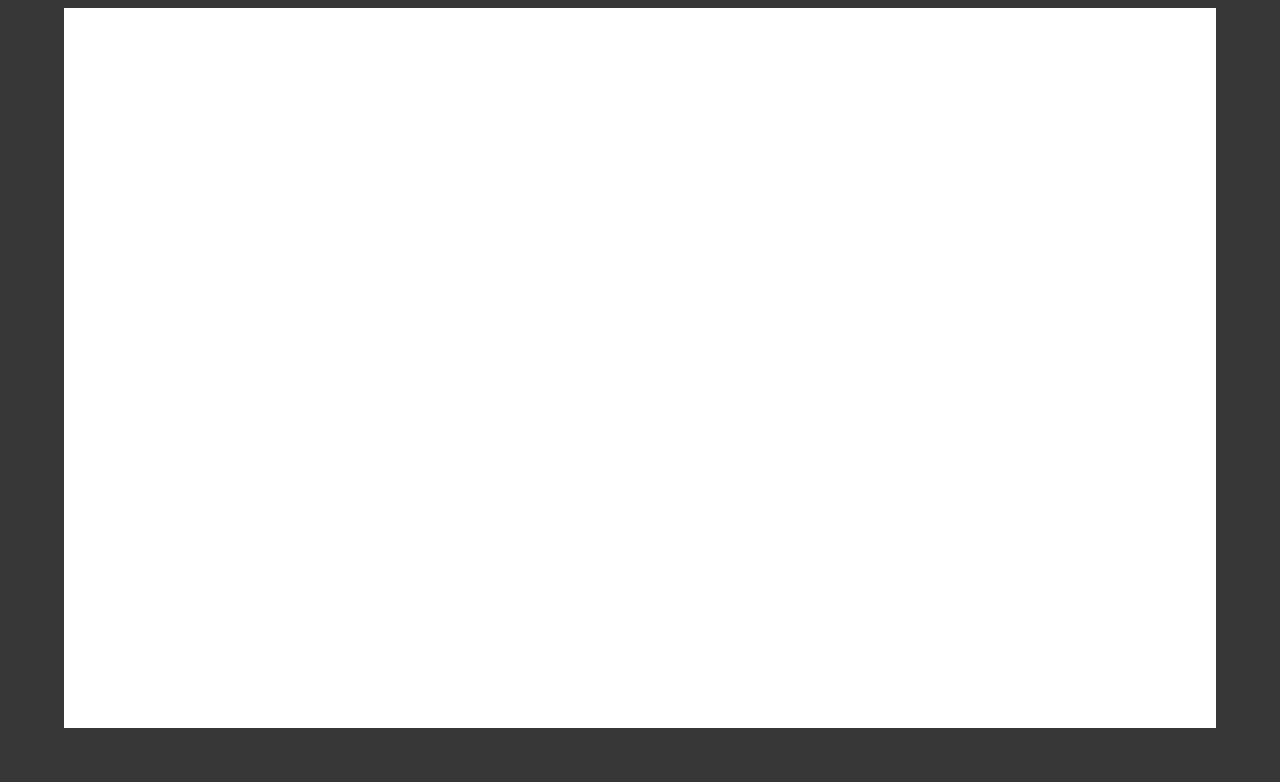
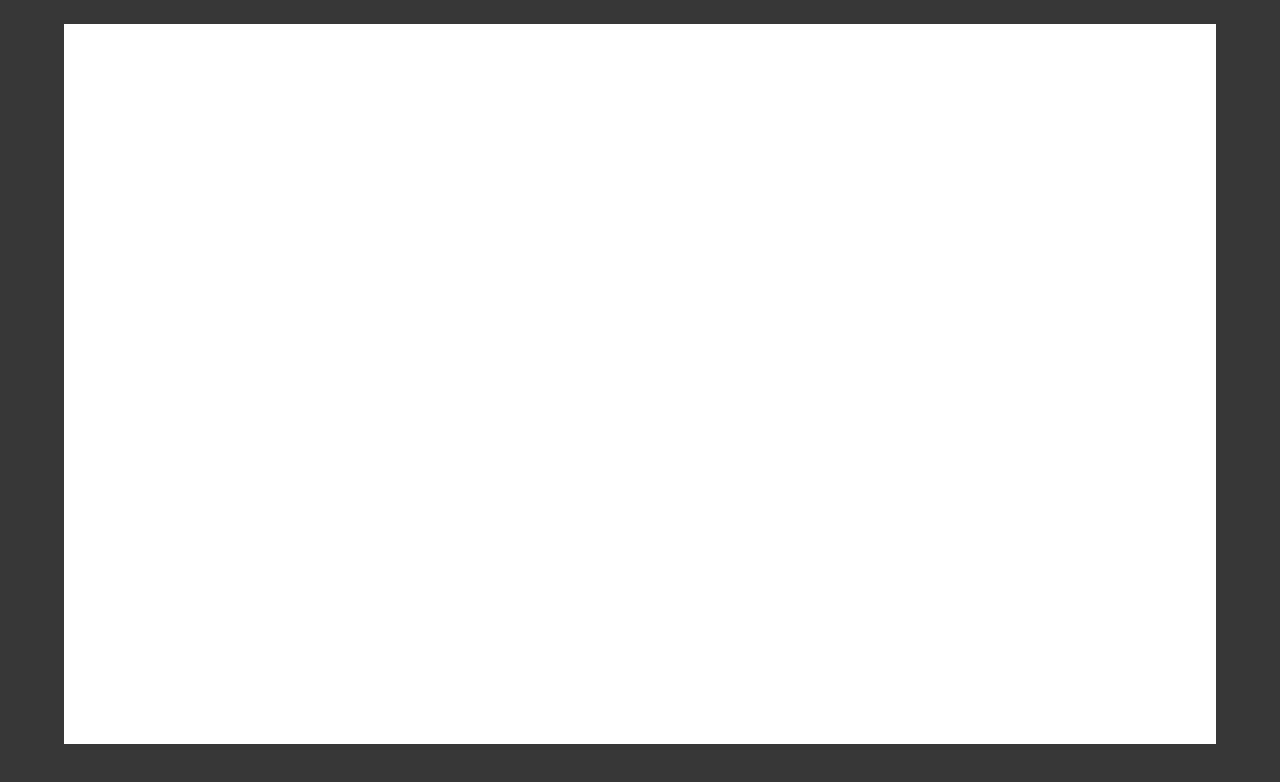
Before and after one commit to thehellmen/thehellmen.github.io, a plain HTML site: page index.html in a window 1280 px wide. Drawn offline with Linux system fonts and the light colour scheme.

Commit message:
Update index.html

```diff
--- a/index.html
+++ b/index.html
@@ -9,8 +9,8 @@
 	</head>
 
 	<body>
-		<div class="ext-box">
-    			<div class="int-box">
+		<div style="display:flex;justify-content:center;align-items:center;">
+			<div>
 				<p align="center">
 					<canvas id="thecanvas"></canvas>
 				</p>
```
